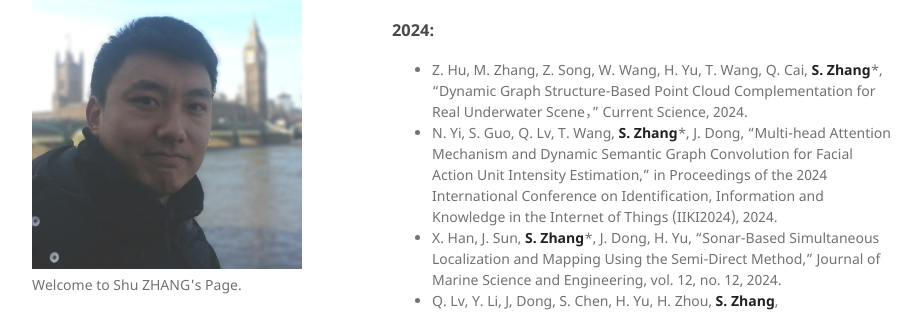
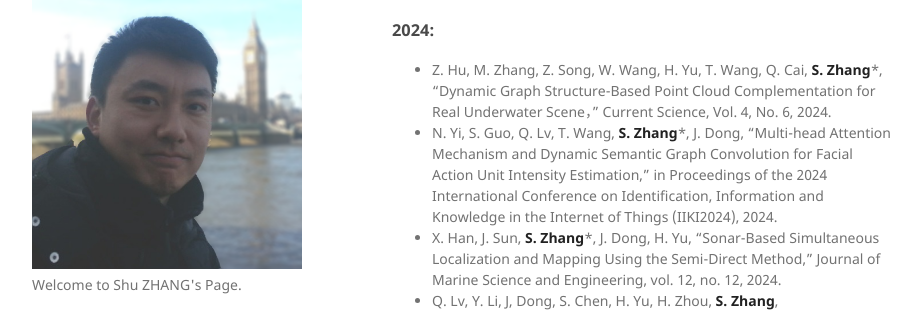
Before and after one commit to jackyspeed/aboutzhangshu, a Jekyll site: the page built from index.md, in a window 1280 px wide and 900 px high, scrolled down 1424 px. Shown: the part 200-512 px from the top of the window, without its empty margins (178-1099 px from the left). Built offline with Jekyll 4.4.1, drawn with Linux system fonts in a browser that asks for light colours; our own code applies the rules of GitHub Pages for plain Markdown files.

Commit message:
Update index.md

```diff
--- a/index.md
+++ b/index.md
@@ -64,7 +64,7 @@ Shu Zhang is currently an Associate Professor and Postgraduate supervisor at Oce
 
 ### 2024:
 
-- Z. Hu, M. Zhang, Z. Song, W. Wang, H. Yu, T. Wang, Q. Cai, **S. Zhang***, “Dynamic Graph Structure-Based Point Cloud Complementation for Real Underwater Scene，” Current Science, 2024.
+- Z. Hu, M. Zhang, Z. Song, W. Wang, H. Yu, T. Wang, Q. Cai, **S. Zhang***, “Dynamic Graph Structure-Based Point Cloud Complementation for Real Underwater Scene，” Current Science, Vol. 4, No. 6, 2024.
 - N. Yi, S. Guo, Q. Lv, T. Wang, **S. Zhang***, J. Dong, "Multi-head Attention Mechanism and Dynamic Semantic Graph Convolution for Facial Action Unit Intensity Estimation," in Proceedings of the 2024 International Conference on Identification, Information and Knowledge in the Internet of Things (IIKI2024), 2024.
 - X. Han, J. Sun, **S. Zhang***, J. Dong, H. Yu, “Sonar-Based Simultaneous Localization and Mapping Using the Semi-Direct Method,” Journal of Marine Science and Engineering, vol. 12, no. 12, 2024.
 - Q. Lv, Y. Li, J, Dong, S. Chen, H. Yu, H. Zhou, **S. Zhang**, "DomainForensics: Exposing Face Forgery across Domains via Bi-directional Adaptation," IEEE Transactions on Information Forensics and Security, vol. 19, pp. 7275-7289, 2024.
```
